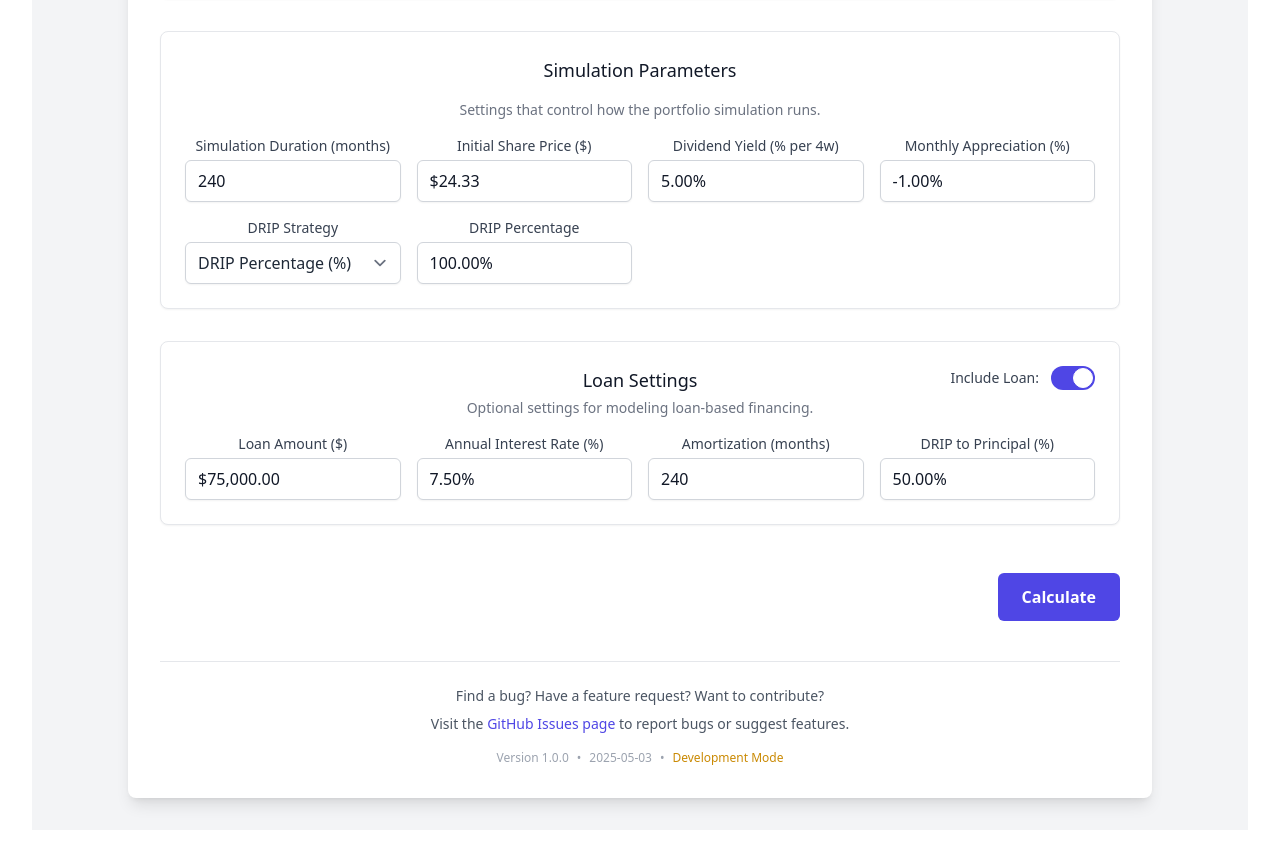
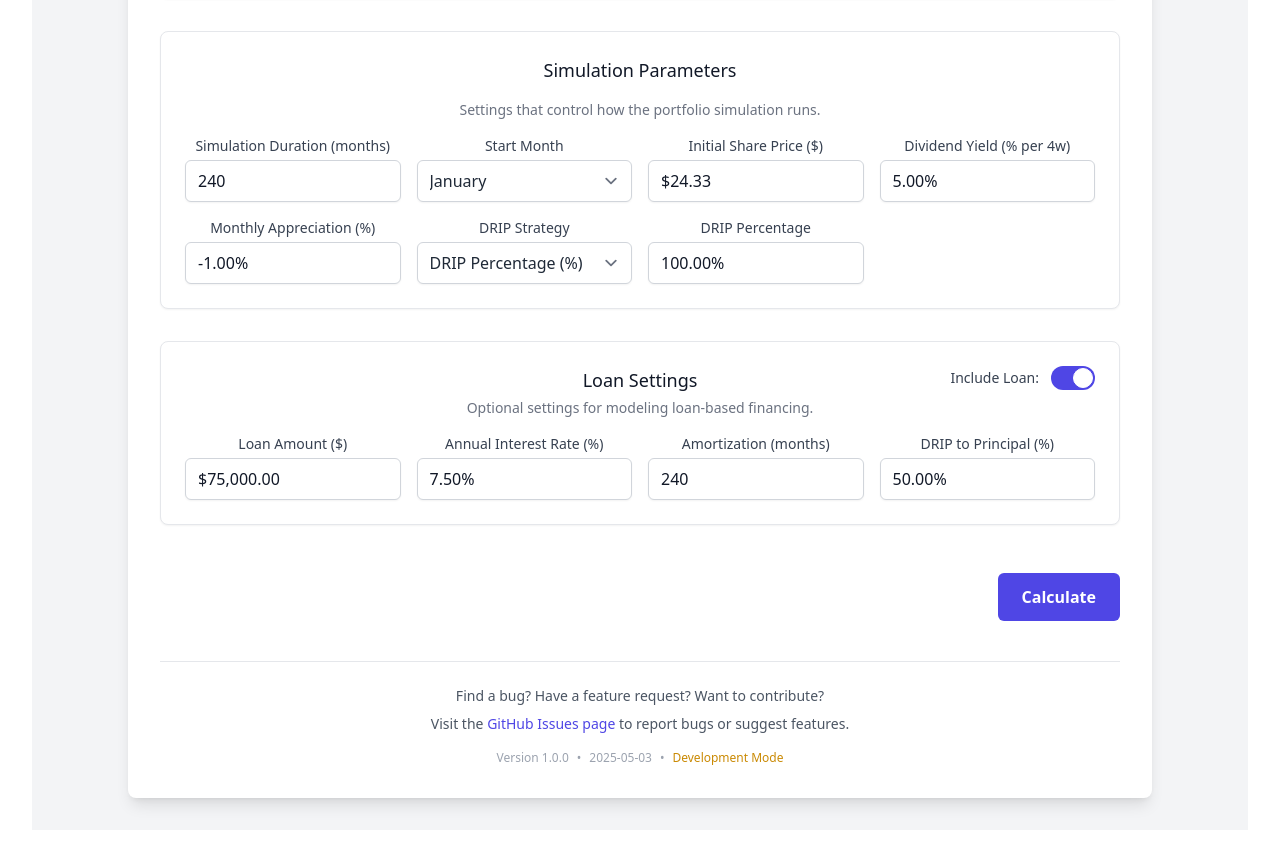
Before and after one commit to davidpeden3/portfolio-sim, a React (Vite) app: page / in a window 1280 px wide. Shown: the part 1061-1917 px from the top of the page. Built offline with nearby package versions, Linux system fonts and the light colour scheme.

Commit message:
can now specify start month

```diff
--- a/src/calculator/PortfolioCalculator.ts
+++ b/src/calculator/PortfolioCalculator.ts
@@ -112,6 +112,7 @@ export function calculatePortfolio(assumptions: Assumptions): { summary: Calcula
 
         // Simulation Parameters
         simulationMonths,
+        startMonth = 1, // Default to January if not set
         initialSharePrice,
         dividendYieldPer4wPercent,
         monthlyAppreciationPercent,
@@ -160,20 +161,26 @@ export function calculatePortfolio(assumptions: Assumptions): { summary: Calcula
     for (let month = 1; month <= simulationMonths; month++) {
         const prev = amortization[month - 1];
 
+        // Calculate calendar month (1-12) for current simulation month
+        const calendarMonth = ((startMonth - 1 + month - 1) % 12) + 1;
+
         const updatedSharePrice = prev.sharePrice * (1 + (monthlyAppreciationPercent / 100));
 
-        const dividendMultiplier = (month % 12 === 0) ? 2 : 1;
+        // December (month 12) typically has double dividends
+        const dividendMultiplier = (calendarMonth === 12) ? 2 : 1;
         const dividend = dividendMultiplier * (dividendYieldPer4wPercent / 100) * updatedSharePrice;
 
         const distribution = prev.totalShares * dividend;
 
-        const newYtdDistribution = (month % 12 === 1) ? distribution : (prev.ytdDistribution + distribution);
+        // Reset YTD distribution in January (month 1)
+        const newYtdDistribution = (calendarMonth === 1) ? distribution : (prev.ytdDistribution + distribution);
 
         // Determine if this is a tax withholding month based on the withholding strategy
+        // For quarterly, use calendar months: March (3), June (6), September (9), December (12)
         const isWithholdingMonth =
             withholdTaxes && (
                 taxWithholdingStrategy === 'monthly' ||
-                (taxWithholdingStrategy === 'quarterly' && month % 3 === 0)
+                (taxWithholdingStrategy === 'quarterly' && (calendarMonth === 3 || calendarMonth === 6 || calendarMonth === 9 || calendarMonth === 12))
             );
 
         // Calculate tax amount based on the withholding method
@@ -181,11 +188,19 @@ export function calculatePortfolio(assumptions: Assumptions): { summary: Calcula
 
         if (isWithholdingMonth) {
             // Determine accumulated distribution for tax calculation
-            const taxableDistribution = taxWithholdingStrategy === 'quarterly'
-                ? (distribution +
-                   (month > 1 ? amortization[month-2].distribution : 0) +
-                   (month > 2 ? amortization[month-3].distribution : 0))
-                : distribution;
+            let taxableDistribution = distribution;
+
+            // For quarterly, include previous months in the quarter
+            if (taxWithholdingStrategy === 'quarterly') {
+                let quarterlyTotal = distribution;
+
+                // Add previous 2 months for quarterly calculation
+                // (potentially wrapping around to the previous year)
+                if (month > 1) quarterlyTotal += amortization[month-2].distribution;
+                if (month > 2) quarterlyTotal += amortization[month-3].distribution;
+
+                taxableDistribution = quarterlyTotal;
+            }
 
             if (taxWithholdingMethod === 'taxBracket') {
                 // For tax bracket method, we need to:
@@ -328,8 +343,10 @@ export function calculatePortfolio(assumptions: Assumptions): { summary: Calcula
             // for the year to date, regardless of withholding strategy
 
             // Determine if this is the first month of a year (January)
-            const isFirstMonthOfYear = month % 12 === 1;
-            const yearStartMonthIndex = Math.floor((month - 1) / 12) * 12 + 1;
+            const isFirstMonthOfYear = calendarMonth === 1;
+
+            // Calculate the index of January for the current year in the simulation
+            const yearStartMonthIndex = Math.max(1, month - (calendarMonth - 1));
 
             // For quarterly withholding, we need to track YTD tax impact, not just what's been withheld
             let yearTotalTaxes = 0;
@@ -368,10 +385,19 @@ export function calculatePortfolio(assumptions: Assumptions): { summary: Calcula
             // If this is a withholding month and taxes are being withheld, show the effective rate
             // based on the entire quarter's distributions and taxes
             if (isWithholdingMonth && marginalTaxesWithheld > 0) {
-                // Calculate the distributions for this quarter only
-                const quarterDistribution = distribution +
-                    (month > 1 ? amortization[month-2].distribution : 0) +
-                    (month > 2 ? amortization[month-3].distribution : 0);
+                // Calculate the distributions for this quarter only based on calendar months
+
+                // Determine how many months in the current quarter we have data for
+                let monthsInQuarter = (calendarMonth - 1) % 3 + 1; // 1, 2, or 3
+                monthsInQuarter = Math.min(monthsInQuarter, month);
+
+                // Sum distributions for this quarter only
+                let quarterDistribution = distribution;
+                for (let i = 1; i < monthsInQuarter; i++) {
+                    if (month > i) {
+                        quarterDistribution += amortization[month - 1 - i].distribution;
+                    }
+                }
 
                 // Calculate the effective tax rate based on just this quarter's distributions and taxes
                 effectiveTaxRate = quarterDistribution > 0
--- a/src/components/AmortizationTable.tsx
+++ b/src/components/AmortizationTable.tsx
@@ -1,25 +1,44 @@
 import { useState } from "react";
 import { AmortizationEntry } from "../models/AmortizationEntry";
 import { downloadCSV } from "../utils/csvExport";
+import { TaxWithholdingStrategy } from "../models/Assumptions";
 
-import { TaxWithholdingStrategy } from "../models/Assumptions";
+// Array of month names for calendar display
+const MONTH_NAMES = [
+    'Jan', 'Feb', 'Mar', 'Apr', 'May', 'Jun',
+    'Jul', 'Aug', 'Sep', 'Oct', 'Nov', 'Dec'
+];
 
 interface AmortizationTableProps {
     amortization: AmortizationEntry[];
     includeLoan?: boolean;
     includeTaxes?: boolean;
     taxStrategy?: TaxWithholdingStrategy;
+    startMonth?: number; // The month to start the simulation (1-12 for Jan-Dec)
 }
 
 const AmortizationTable = ({
     amortization,
     includeLoan = true,
     includeTaxes = true,
-    taxStrategy = 'monthly'
+    taxStrategy = 'monthly',
+    startMonth = 1 // Default to January if not specified
 }: AmortizationTableProps) => {
     const [activeTab, setActiveTab] = useState<"summary" | "detail">("summary");
     const [hoveredRow, setHoveredRow] = useState<number | null>(null);
     const [hoveredColumn, setHoveredColumn] = useState<number | null>(null);
+
+    // Format month display to show calendar month name and year
+    const formatFriendlyMonth = (monthIndex: number) => {
+        if (monthIndex === 0) return "Initial";
+
+        // Calculate calendar month (1-12) for the given simulation month
+        const calendarMonth = ((startMonth - 1 + monthIndex - 1) % 12) + 1;
+        const year = Math.floor((startMonth - 1 + monthIndex - 1) / 12) + 1;
+
+        // Display format: "Mon of Year X"
+        return `${MONTH_NAMES[calendarMonth-1]} of Year ${year}`;
+    };
 
     // Filter yearly entries for summary tab (months where n % 12 === 0)
     const yearlyAmortization = amortization.filter(entry => entry.month > 0 && entry.month % 12 === 0);
@@ -47,6 +66,7 @@ const AmortizationTable = ({
     // Define all columns
     const allColumns = [
         { key: "month", label: "Month", sticky: true, loanRelated: false, taxRelated: false },
+        { key: "friendlyMonth", label: "Month (Friendly)", sticky: false, loanRelated: false, taxRelated: false },
         { key: "shareCount", label: "Share Count", loanRelated: false, taxRelated: false, format: (val: number) => val.toLocaleString(undefined, {minimumFractionDigits: 2, maximumFractionDigits: 2}) },
         { key: "dividend", label: "Dividend", loanRelated: false, taxRelated: false, format: (val: number) => "$" + val.toLocaleString(undefined, {minimumFractionDigits: 2, maximumFractionDigits: 2}) },
         { key: "distribution", label: "Distribution", loanRelated: false, taxRelated: false, format: (val: number) => "$" + val.toLocaleString(undefined, {minimumFractionDigits: 2, maximumFractionDigits: 2}) },
@@ -162,9 +182,11 @@ const AmortizationTable = ({
                                     >
                                         {column.key === 'month'
                                             ? entry.month
-                                            : column.format && entry[column.key as keyof AmortizationEntry] !== undefined
-                                              ? column.format(entry[column.key as keyof AmortizationEntry] as number)
-                                              : entry[column.key as keyof AmortizationEntry]}
+                                            : column.key === 'friendlyMonth'
+                                              ? formatFriendlyMonth(entry.month)
+                                              : column.format && entry[column.key as keyof AmortizationEntry] !== undefined
+                                                ? column.format(entry[column.key as keyof AmortizationEntry] as number)
+                                                : entry[column.key as keyof AmortizationEntry]}
                                     </td>
                                 ))}
                             </tr>
--- a/src/components/AssumptionsForm.tsx
+++ b/src/components/AssumptionsForm.tsx
@@ -44,6 +44,7 @@ export interface PortfolioFormData {
 
     // Simulation Parameters
     simulationMonths: number | string;
+    startMonth: number | string; // 1-12 representing January-December
     initialSharePrice: number | string;
     dividendYield4w: number | string;
     monthlyAppreciation: number | string;
@@ -248,6 +249,29 @@ const AssumptionsForm = ({ formData, onChange, onSubmit, selectedProfile, hasCus
                         label="Simulation Duration (months)"
                     />
 
+                    <div>
+                        <SelectInput
+                            name="startMonth"
+                            value={formData.startMonth ? formData.startMonth.toString() : '1'}
+                            onChange={handleChange}
+                            label="Start Month"
+                            options={[
+                                { value: '1', label: 'January' },
+                                { value: '2', label: 'February' },
+                                { value: '3', label: 'March' },
+                                { value: '4', label: 'April' },
+                                { value: '5', label: 'May' },
+                                { value: '6', label: 'June' },
+                                { value: '7', label: 'July' },
+                                { value: '8', label: 'August' },
+                                { value: '9', label: 'September' },
+                                { value: '10', label: 'October' },
+                                { value: '11', label: 'November' },
+                                { value: '12', label: 'December' }
+                            ]}
+                        />
+                    </div>
+
                     <DollarInput
                         name="initialSharePrice"
                         value={formData.initialSharePrice}
--- a/src/components/PortfolioSimulator.tsx
+++ b/src/components/PortfolioSimulator.tsx
@@ -56,7 +56,8 @@ export function PortfolioSimulator() {
           taxFixedPercent: DEFAULT_FORM_DATA.taxFixedPercent || 0,
           dripStrategy: DEFAULT_FORM_DATA.dripStrategy || 'percentage',
           dripPercentage: DEFAULT_FORM_DATA.dripPercentage || 100,
-          dripFixedAmount: DEFAULT_FORM_DATA.dripFixedAmount || 0
+          dripFixedAmount: DEFAULT_FORM_DATA.dripFixedAmount || 0,
+          startMonth: DEFAULT_FORM_DATA.startMonth || 1 // Default to January
         };
 
         return {
@@ -82,7 +83,8 @@ export function PortfolioSimulator() {
           taxFixedPercent: customData.taxFixedPercent || 0,
           dripStrategy: customData.dripStrategy || 'percentage',
           dripPercentage: customData.dripPercentage || 100,
-          dripFixedAmount: customData.dripFixedAmount || 0
+          dripFixedAmount: customData.dripFixedAmount || 0,
+          startMonth: customData.startMonth || 1 // Default to January
         };
 
         return {
@@ -108,7 +110,8 @@ export function PortfolioSimulator() {
           taxFixedPercent: profileData.taxFixedPercent || 0,
           dripStrategy: profileData.dripStrategy || 'percentage',
           dripPercentage: profileData.dripPercentage || 100,
-          dripFixedAmount: profileData.dripFixedAmount || 0
+          dripFixedAmount: profileData.dripFixedAmount || 0,
+          startMonth: profileData.startMonth || 1 // Default to January
         };
 
         return {
@@ -133,7 +136,8 @@ export function PortfolioSimulator() {
           taxFixedPercent: 0,
           dripStrategy: 'percentage',
           dripPercentage: 100,
-          dripFixedAmount: 0
+          dripFixedAmount: 0,
+          startMonth: 1 // Default to January
         },
         customData: customProfile.data,
         hasCustomProfile: false
@@ -152,7 +156,8 @@ export function PortfolioSimulator() {
           taxFixedPercent: 0,
           dripStrategy: 'percentage',
           dripPercentage: 100,
-          dripFixedAmount: 0
+          dripFixedAmount: 0,
+          startMonth: 1 // Default to January
         },
         customData: customProfile.data,
         hasCustomProfile: false
@@ -304,6 +309,7 @@ export function PortfolioSimulator() {
 
       // Simulation Parameters
       simulationMonths: toInteger(formData.simulationMonths),
+      startMonth: toInteger(formData.startMonth) || 1, // Default to January if not set
       initialSharePrice: toNumber(formData.initialSharePrice),
       dividendYieldPer4wPercent: toNumber(formData.dividendYield4w),
       monthlyAppreciationPercent: toNumber(formData.monthlyAppreciation),
@@ -373,6 +379,7 @@ export function PortfolioSimulator() {
                 includeLoan={Boolean(formData.includeLoan)}
                 includeTaxes={formData.taxWithholdingStrategy !== 'none'}
                 taxStrategy={formData.taxWithholdingStrategy}
+                startMonth={typeof formData.startMonth === 'string' ? parseInt(formData.startMonth) : (formData.startMonth || 1)}
               />
             </div>
           </div>
--- a/src/components/profiles/CustomProfile.tsx
+++ b/src/components/profiles/CustomProfile.tsx
@@ -26,6 +26,7 @@ export const customProfile: InvestorProfileData = {
     dripPercentage: 100,
     dripFixedAmount: 0,
     simulationMonths: 0,
+    startMonth: 1, // January
     initialSharePrice: CURRENT_SHARE_PRICE,
     dividendYield4w: DEFAULT_DIVIDEND_YIELD,
     monthlyAppreciation: DEFAULT_MONTHLY_APPRECIATION,
--- a/src/components/profiles/EarlyCareerProfile.tsx
+++ b/src/components/profiles/EarlyCareerProfile.tsx
@@ -26,6 +26,7 @@ export const earlyCareerProfile: InvestorProfileData = {
 
     // Simulation Parameters
     simulationMonths: 300, // 25 years
+    startMonth: 1, // January
     initialSharePrice: CURRENT_SHARE_PRICE,
     dividendYield4w: DEFAULT_DIVIDEND_YIELD,
     monthlyAppreciation: DEFAULT_MONTHLY_APPRECIATION,
--- a/src/components/profiles/MidCareerProfile.tsx
+++ b/src/components/profiles/MidCareerProfile.tsx
@@ -26,6 +26,7 @@ export const midCareerProfile: InvestorProfileData = {
 
     // Simulation Parameters
     simulationMonths: 240, // 20 years
+    startMonth: 1, // January
     initialSharePrice: CURRENT_SHARE_PRICE,
     dividendYield4w: DEFAULT_DIVIDEND_YIELD,
     monthlyAppreciation: DEFAULT_MONTHLY_APPRECIATION,
--- a/src/components/profiles/RetirementProfile.tsx
+++ b/src/components/profiles/RetirementProfile.tsx
@@ -26,6 +26,7 @@ export const retirementProfile: InvestorProfileData = {
 
     // Simulation Parameters
     simulationMonths: 120, // 10 years
+    startMonth: 1, // January
     initialSharePrice: CURRENT_SHARE_PRICE,
     dividendYield4w: DEFAULT_DIVIDEND_YIELD,
     monthlyAppreciation: DEFAULT_MONTHLY_APPRECIATION,
--- a/src/models/Assumptions.ts
+++ b/src/models/Assumptions.ts
@@ -28,6 +28,7 @@ export interface Assumptions {
 
     // Simulation Parameters
     simulationMonths: number;
+    startMonth?: number; // 1-12 representing January-December
     initialSharePrice: number;
     dividendYieldPer4wPercent: number;
     monthlyAppreciationPercent: number;
```
